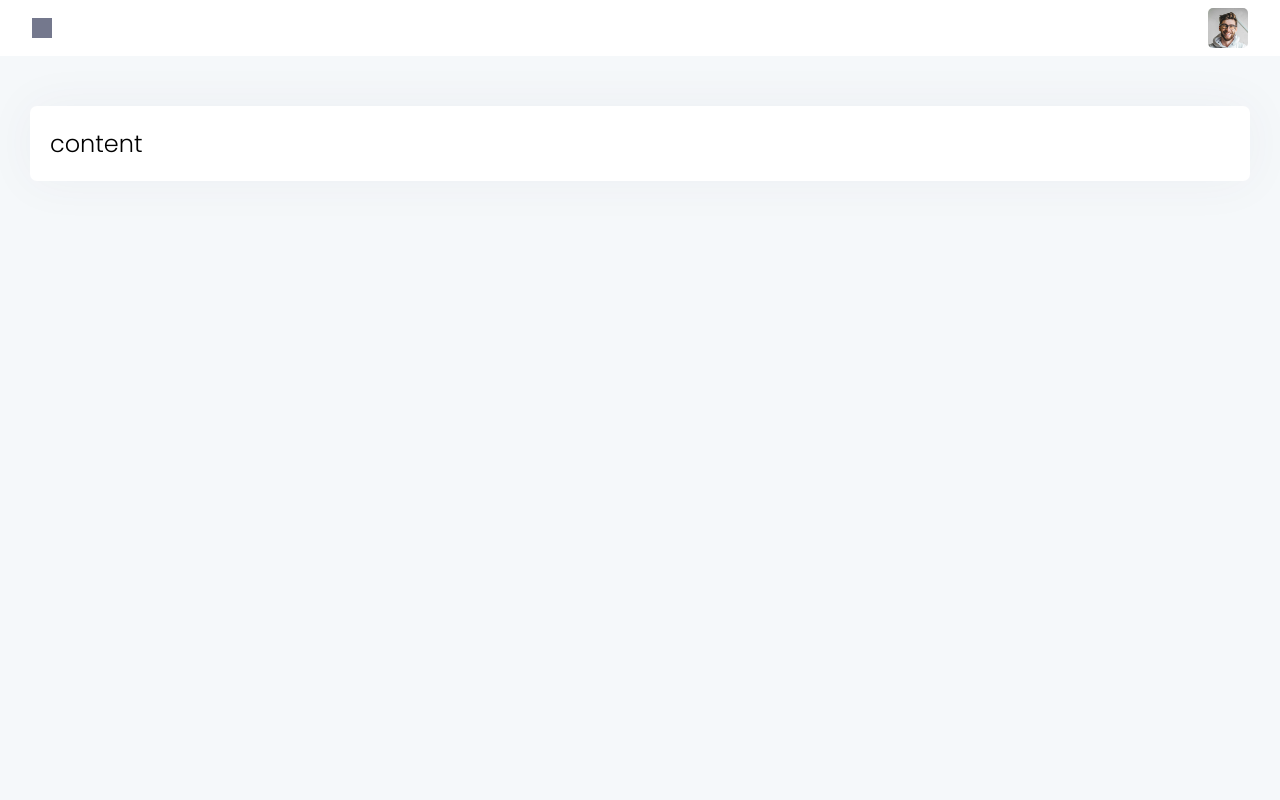
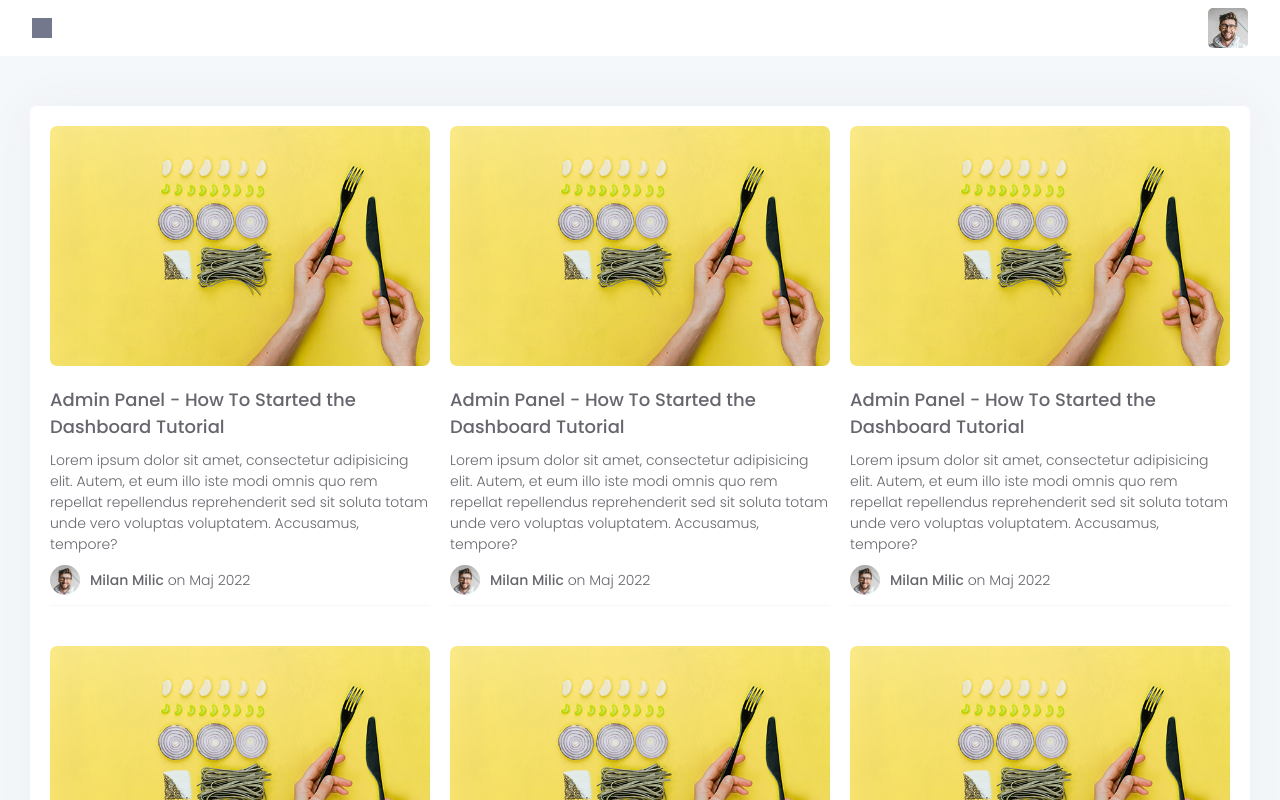
Before and after one commit to cenga93/faq-app, a Vue app in the folder client/: page / in a window 1280 px wide. Shown: the top 800 px of the page. Built offline with nearby package versions, Linux system fonts and the light colour scheme; grey boxes are pictures that could not be loaded.

Commit message:
Added content and card style

```diff
--- a/client/src/components/ui/Content.vue
+++ b/client/src/components/ui/Content.vue
@@ -2,7 +2,27 @@
      <section class="content">
           <div class="content__container">
                <div class="content__container-inner">
-                    <h2>content</h2>
+                    <div class="content__row">
+                         <div class="content__card" v-for="broj in 10" :key="broj">
+                              <div class="content__card__image-box">
+                                   <img src="../../assets/img/dummy_card_img.jpg" alt="" />
+                              </div>
+                              <h3 class="content__card__title">
+                                   <a href="" class="content__card__link">Admin Panel - How To Started the Dashboard Tutorial</a>
+                              </h3>
+                              <p class="content__card__description">
+                                   Lorem ipsum dolor sit amet, consectetur adipisicing elit. Autem, et eum illo iste modi omnis quo rem
+                                   repellat repellendus reprehenderit sed sit soluta totam unde vero voluptas voluptatem. Accusamus,
+                                   tempore?
+                              </p>
+                              <div class="content__card__info">
+                                   <div class="content__card__avatar">
+                                        <img src="../../assets/img/profile_image.jpg" alt="" />
+                                   </div>
+                                   <router-link to="/">Milan Milic</router-link>&nbsp;on Maj 2022
+                              </div>
+                         </div>
+                    </div>
                </div>
           </div>
      </section>
@@ -24,5 +44,115 @@ export default {
           @include paper($color-white);
           box-shadow: 0 0 50px 0 rgb(82 63 105 / 5%);
      }
+
+     &__row {
+          display: grid;
+          grid-template-columns: 1fr;
+          grid-gap: 40px 20px;
+     }
+
+     &__card {
+          border-bottom: 1px solid $color-brand-2;
+
+          &__link,
+          &__description,
+          &__info {
+               color: $color-brand-3;
+               margin-bottom: 10px;
+          }
+
+          &__description,
+          &__info {
+               font-size: 14px;
+          }
+
+          &__image-box {
+               @include size(100%, 170px);
+               margin-bottom: 20px;
+               overflow: hidden;
+               border-radius: 7px;
+
+               &:hover {
+                    img {
+                         transform: rotate(1deg) scale(1.1);
+                    }
+               }
+
+               img {
+                    @include size(100%);
+                    object-fit: cover;
+                    transition: all 0.2s;
+               }
+          }
+
+          &__link {
+               display: block;
+               font-weight: 500;
+               text-decoration: none;
+               font-size: 18px;
+
+               &:hover {
+                    color: $color-brand-13;
+                    text-decoration: underline;
+               }
+          }
+
+          &__info {
+               display: flex;
+               align-items: center;
+
+               a {
+                    font-weight: 500;
+                    color: $color-brand-3;
+                    text-decoration: none;
+
+                    &:hover {
+                         color: $color-brand-5;
+                    }
+               }
+          }
+
+          &__avatar {
+               @include size(30px);
+               margin-right: 10px;
+
+               img {
+                    border-radius: 30px;
+                    width: 100%;
+               }
+          }
+     }
+
+     @include from(425px) {
+          &__card {
+               &__image-box {
+                    height: 200px;
+               }
+          }
+     }
+
+     @include from(600px) {
+          &__row {
+               grid-template-columns: repeat(2, 1fr);
+          }
+
+          &__card {
+               &__image-box {
+                    height: 220px;
+               }
+          }
+     }
+
+     @include from(1000px) {
+          &__row {
+               grid-template-columns: repeat(3, 1fr);
+          }
+
+          &__card {
+               &__image-box {
+                    height: 240px;
+               }
+          }
+     }
 }
 </style>
--- a/client/src/components/ui/Drawer.vue
+++ b/client/src/components/ui/Drawer.vue
@@ -5,6 +5,12 @@
                <p>v1.0.0</p>
           </div>
           <div class="drawer__body">
+               <p class="drawer__body__title">Pages</p>
+               <ul class="drawer__body__list">
+                    <li class="drawer__body__item">Home</li>
+                    <li class="drawer__body__item">Profile</li>
+               </ul>
+
                <p class="drawer__body__title">Categories</p>
                <ul class="drawer__body__list">
                     <li class="drawer__body__item">Frontend</li>
@@ -80,8 +86,8 @@ export default {
           }
 
           &__item {
+               color: $color-brand-14;
                position: relative;
-               color: $color-brand-14;
                padding: 5px 30px 10px;
                cursor: pointer;
 
@@ -115,20 +121,20 @@ export default {
           padding: 15px;
 
           &__button {
+               background-color: $color-brand-15;
+               color: $color-brand-14;
+               display: block;
+               width: 100%;
+               padding: 10px 15px;
+               font-weight: 500;
+               transition: all 0.3s;
                border-radius: 5px;
-               color: $color-brand-14;
-               font-weight: 500;
                text-transform: uppercase;
                border: none;
-               width: 100%;
-               padding: 10px 15px;
-               display: block;
-               background: $color-brand-15;
-               transition: all 0.3s;
                cursor: pointer;
 
                &:hover {
-                    color: #fff;
+                    color: $color-white;
                }
           }
      }
--- a/client/src/components/ui/HeaderMenu.vue
+++ b/client/src/components/ui/HeaderMenu.vue
@@ -70,6 +70,7 @@ export default {
           width: 257px;
           top: calc(100% + 8px);
           right: 0;
+          z-index: 1;
 
           &:not(&--active) {
                display: none;
--- a/client/src/views/Dashboard.vue
+++ b/client/src/views/Dashboard.vue
@@ -2,7 +2,6 @@
      <Header />
      <drawer />
      <div class="overlay" :class="showLayout && 'overlay--show'" @click="hideOverlay"></div>
-
      <Content />
 </template>
 
```
Also changed, not shown: client/src/assets/img/dummy_card_img.jpg (added).
